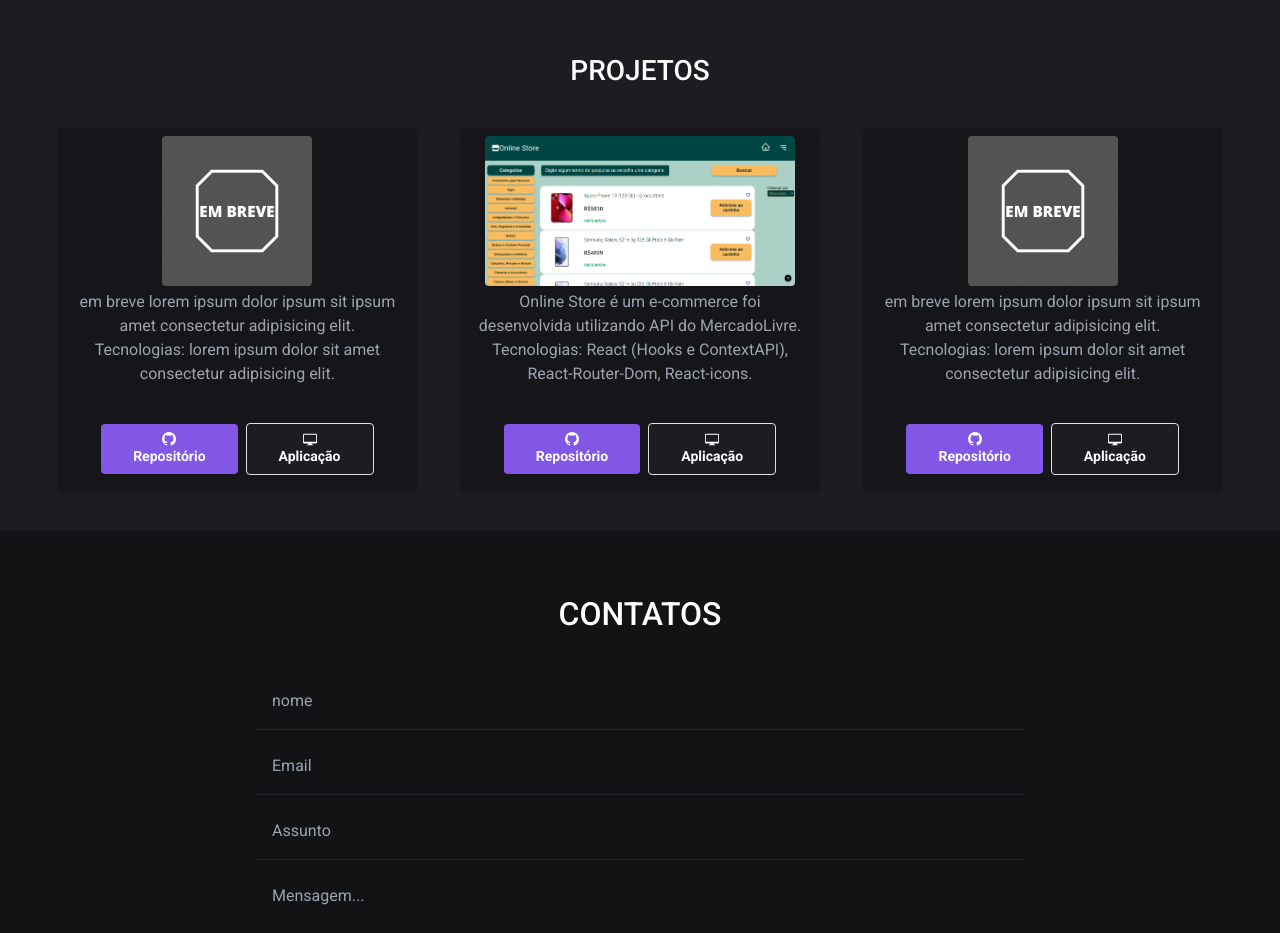
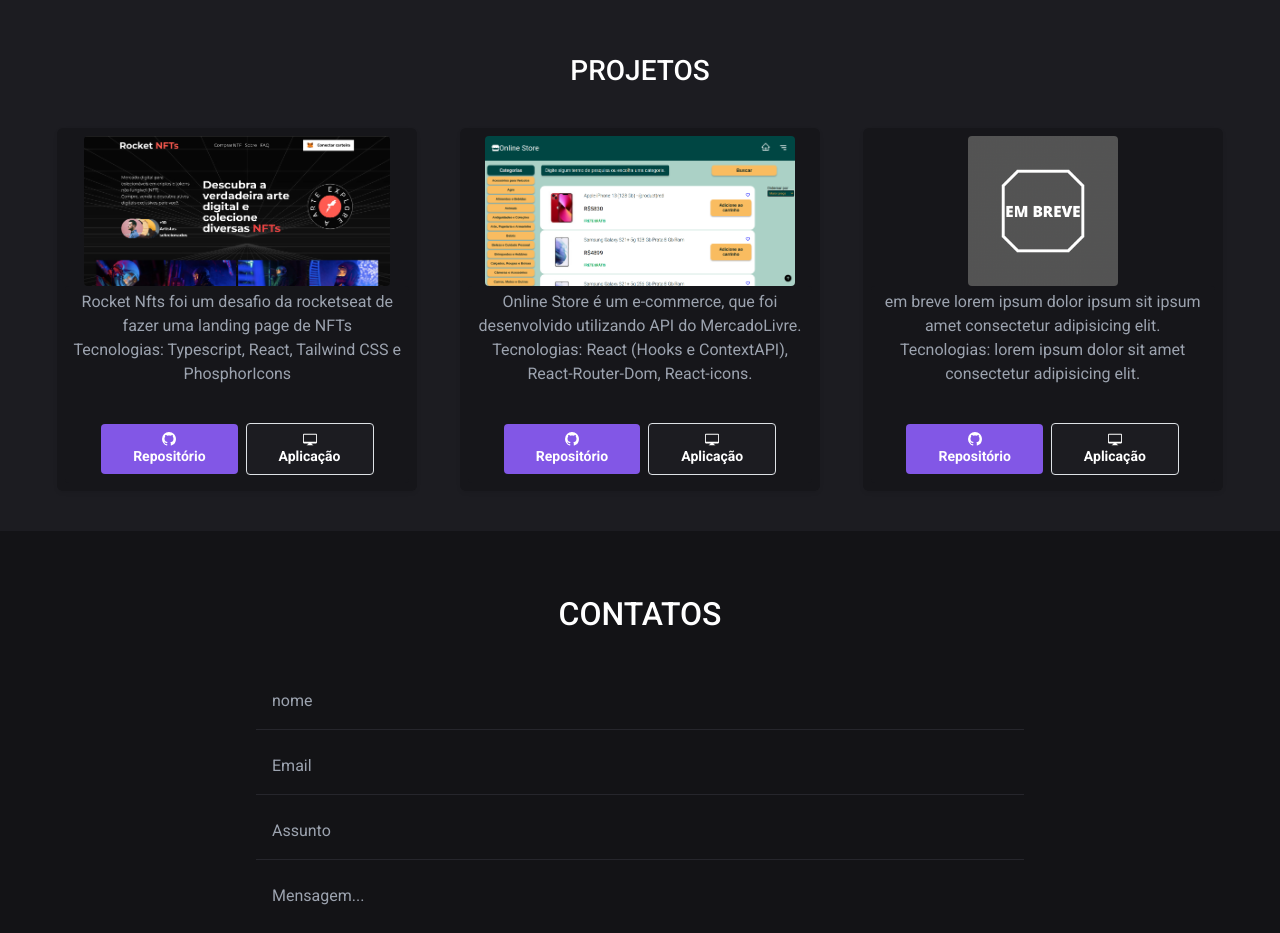
Before and after one commit to Vitosoaresp/vitosoaresp.github.io, a React (Create React App) app: page / in a window 1280 px wide. Shown: the part 1460-2393 px from the top of the page. Built offline with nearby package versions, Linux system fonts and the light colour scheme.

Commit message:
Feat: project rocketnfts

```diff
--- a/src/components/Projetos.jsx
+++ b/src/components/Projetos.jsx
@@ -1,6 +1,7 @@
 import React from 'react';
 import emBreve from '../fotos/embreve.PNG';
 import onlineStore from '../fotos/online-store.png';
+import rocketnfts from '../fotos/rocketnfts.jpeg';
 import { CardProjetos } from './CardProjetos';
 
 function Projetos() {
@@ -11,18 +12,18 @@
       <div className="flex flex-wrap justify-around h-full w-full gap-2">
 
         <CardProjetos
-          imageProjeto={emBreve}
-          titulo="em breve"
-          descricao="lorem ipsum dolor ipsum sit ipsum amet consectetur adipisicing elit."
-          tecnologias="lorem ipsum dolor sit amet consectetur adipisicing elit."
-          linkRepo="#"
-          linkAplicacao="#"
+          imageProjeto={rocketnfts}
+          titulo="Rocket Nfts"
+          descricao="foi um desafio da rocketseat de fazer uma landing page de NFTs"
+          tecnologias="Typescript, React, Tailwind CSS e PhosphorIcons"
+          linkRepo="https://github.com/Vitosoaresp/rocketnfts"
+          linkAplicacao="https://vitosoaresp.github.io/rocketnfts/"
         />
 
         <CardProjetos
           imageProjeto={onlineStore}
           titulo="Online Store"
-          descricao="é um e-commerce foi desenvolvida
+          descricao="é um e-commerce, que foi desenvolvido
           utilizando API do MercadoLivre."
           tecnologias="React (Hooks e ContextAPI), React-Router-Dom, React-icons."
           linkRepo="https://github.com/Vitosoaresp/online-store"
```
